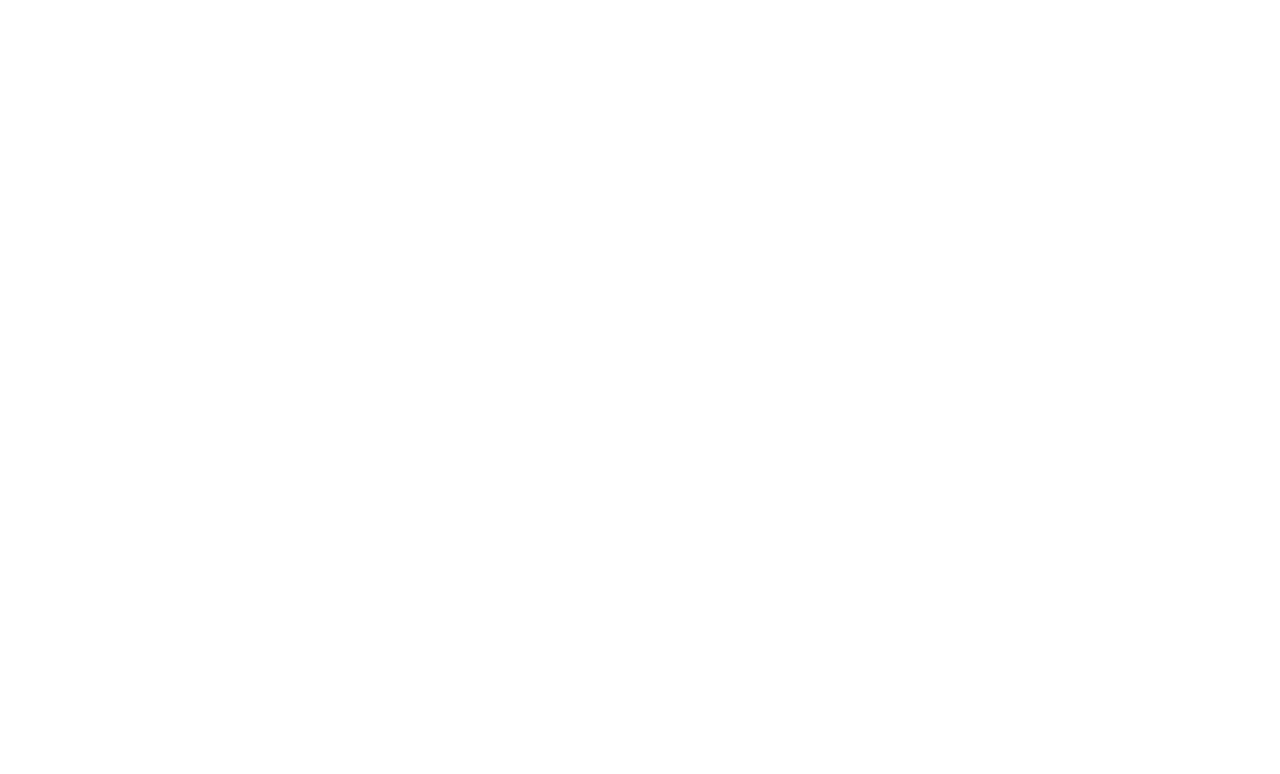
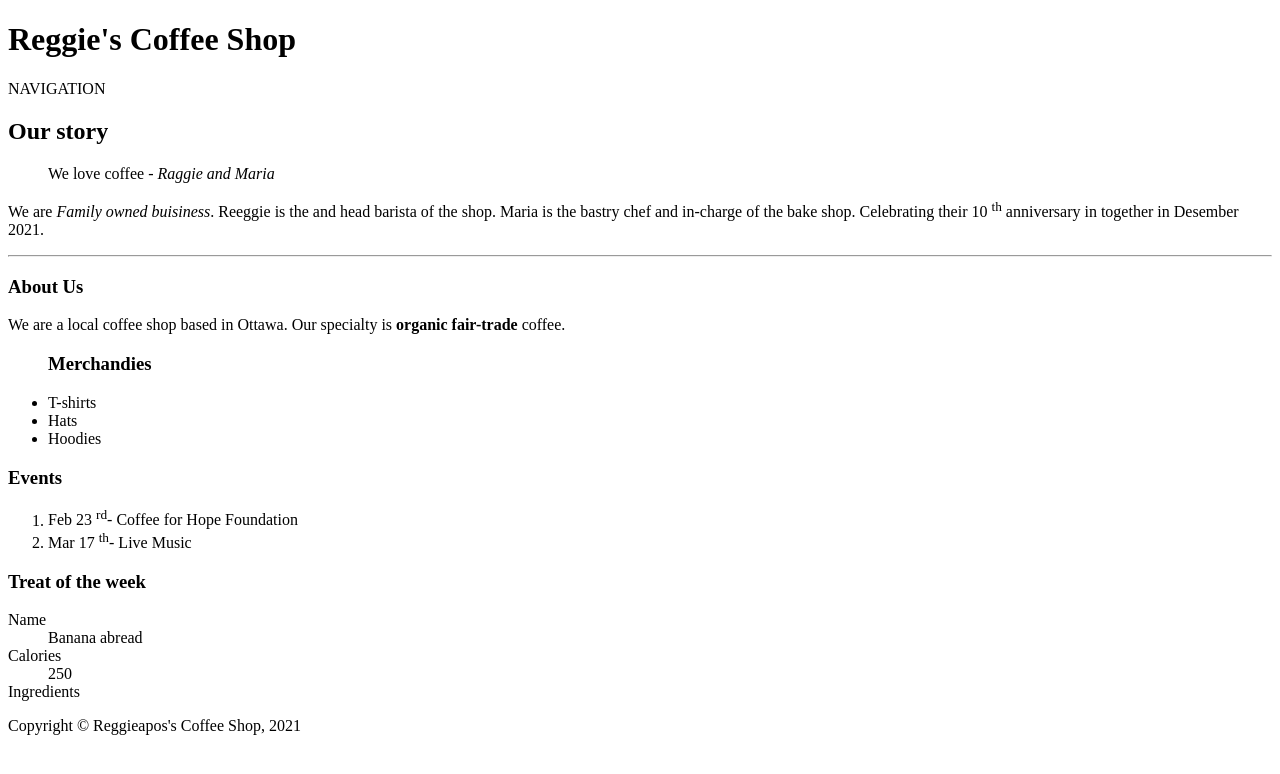
Before and after one commit to alas0049/alas0049.github.io, a plain HTML site: page week-3/index.html in a window 1280 px wide. Drawn offline with Linux system fonts and the light colour scheme.

Commit message:
adding my html file

```diff
--- a/week-3/index.html
+++ b/week-3/index.html
@@ -1,10 +1,53 @@
 <!DOCTYPE html>
 <html>
+
 <head>
     <meta charset="UTF">
-<title>Week 3 - HTML Text and Semantics</title>
+    <title>Raggies's Coffee Shop - Home</title>
 </head>
+
 <body>
     <!-- This is HTML comment -->
+    <Header>
+        <h1>Reggie's Coffee Shop</h1>
+        <nav>NAVIGATION</nav>
+    </Header>
+    <Main>
+     <article>
+         <h2>Our story</h2>
+         <blockquote>We love coffee <cite>- Raggie and Maria </cite></blockquote>
+    <p>
+        We are <em>Family owned buisiness</em>. Reeggie is the <abbr title="Chief Executive Officer"></abbr> and head barista of the shop. Maria is the bastry chef and in-charge of the bake shop. Celebrating their 10 <sup>th</sup> anniversary in together in Desember 2021.
+    </p>
+    <hr> <section>
+        <h3> About Us</h3>
+        We are a local coffee shop based in Ottawa. Our specialty is <b>organic fair-trade</b> coffee.
+    </section>
+        </article>
+        <aside>
+           <ul> <h3>Merchandies</h3>
+          <li> T-shirts</li>
+          <li>Hats</li>
+          <li>Hoodies</li></ul>
+
+        </aside>
+        <section>
+            <h3>Events</h3>
+            <ol>
+                <li>Feb 23 <sup>rd</sup>&hyphen; Coffee for Hope Foundation</li>
+                <li>
+                    Mar 17 <sup>th</sup>&hyphen; Live Music</li>
+            </ol>
+        </section>
+        <section>
+            <h3>Treat of the week</h3><dl><dt>Name</dt>
+            <dd>Banana abread</dd>
+        <dt>Calories</dt>
+    <dd>250</dd>
+<dt>Ingredients</dt></dl>
+        </section>
+    </Main>
+    <Footer>Copyright &copy; Reggieapos's<s></s> Coffee Shop, 2021</Footer>
 </body>
+
 </html>
```
Lines whose indentation alone changed are shown as unchanged.
